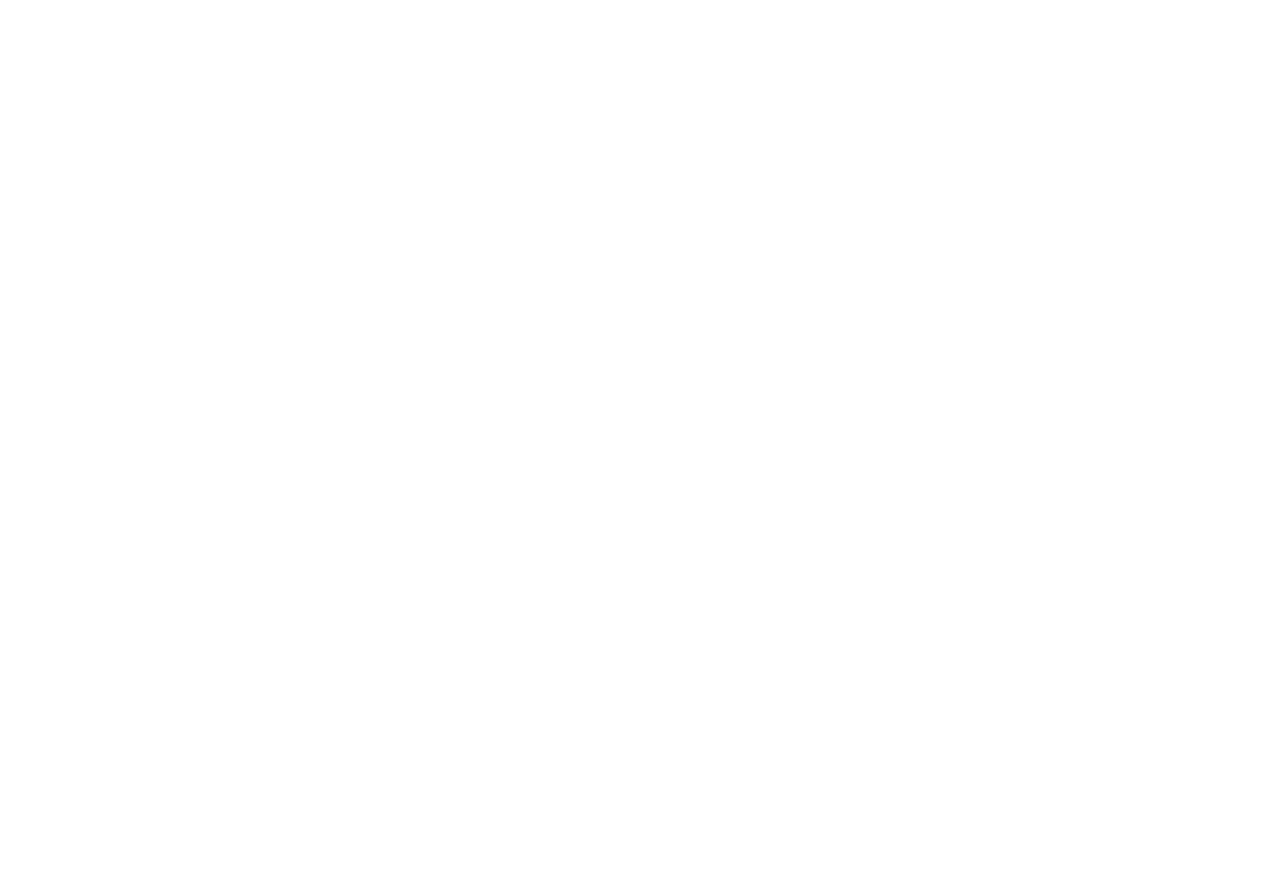
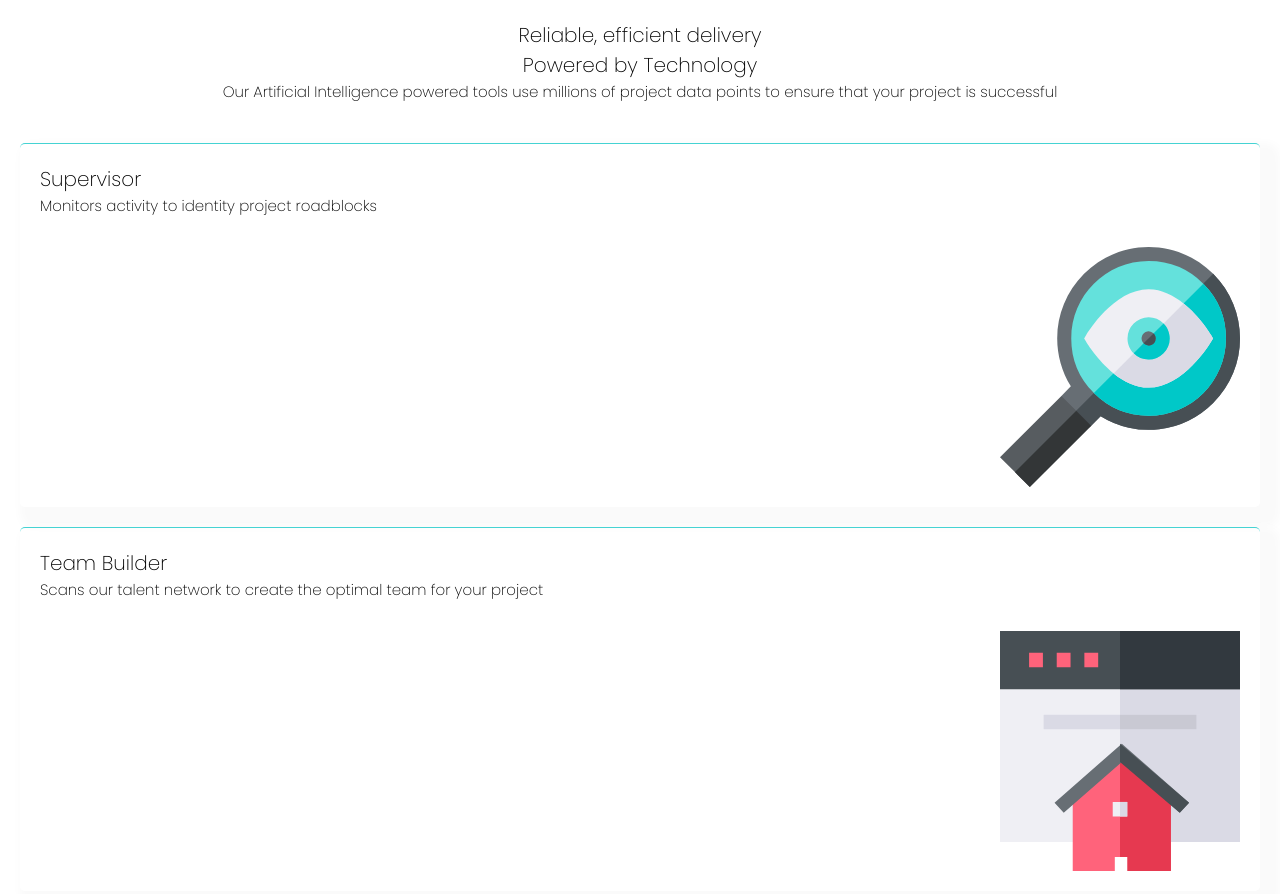
Before and after one commit to Ericksongit/four-card-feacture-section-ericksongit.github.io, a plain HTML site: page index.html in a window 1280 px wide. Shown: the top 894 px of the page. Before the commit the page ends 800 px from the top, so only its background shows below. Drawn offline with Linux system fonts and the light colour scheme.

Commit message:
first commit

```diff
--- a/css/style.css
+++ b/css/style.css
@@ -1,7 +1,55 @@
-
+@import url('https://fonts.googleapis.com/css2?family=Poppins:wght@200;400;600&display=swap');
 
 * {
   margin: 0;
   padding: 0;
   box-sizing: border-box;
+  font-family: 'Poppins', sans-serif;
+  font-size: 15px;
+  font-weight: 200;
 }
+
+:root {
+  --red:  hsl(0, 78%, 62%);
+  --cyan: hsl(180, 62%, 55%);
+  --orange: hsl(34, 86%, 64%);
+  --blue: hsl(212, 86%, 64%);
+  --very-dark-blue: (234, 12%, 34%);
+  --grayish-blue: hsl(229, 6%, 66%);
+  --very-light-gray: hsl(0, 0%, 98%);
+}
+
+
+.title {
+  display: flex;
+  justify-content: center;
+  flex-direction: column;
+  align-items: center;
+  padding:20px;
+}
+
+.title h1, h2{
+  font-size:20px;
+}
+
+.tile h1 {
+  font-weight: 600;
+
+}
+
+.container {
+  display: flex;
+  flex-direction: column;
+  margin: 20px;
+  padding: 20px ;
+  border-top: 1px solid var(--cyan);
+  border-radius: 5px;
+  box-shadow: 10px 10px 10px 10px var(--very-light-gray);
+}
+
+.container img {
+  display: flex;
+  align-self: flex-end;
+  width: 20%;
+  padding-top: 30px;
+}
--- a/index.html
+++ b/index.html
@@ -7,6 +7,33 @@
     <link href="css/style.css" rel="stylesheet">
   </head>
   <body>
-
+    <div class="title">
+      <h2>Reliable, efficient delivery</h2>
+      <h1>Powered by Technology</h1>
+      <span>
+        Our Artificial Intelligence powered tools use millions of project data points
+        to ensure that your project is successful
+      </span>
+    </div>
+    <div class="container">
+      <h2>Supervisor</h2>
+      <p>Monitors activity to identity project roadblocks</p>
+      <img src="assets/icon-supervisor.svg" alt="">
+    </div>
+    <div class="container">
+      <h2>Team Builder</h2>
+      <p>Scans our talent network to create the optimal team for your project</p>
+      <img src="assets/icon-team-builder.svg" alt="">
+    </div>
+    <div class="container">
+      <h2>Karma</h2>
+      <p>Regularly evaluates our talent to ensure quality</p>
+      <img src="assets/icon-karma.svg" alt="">
+    </div>
+    <div class="container">
+      <h2>Calculator</h2>
+      <p>Uses data from past projects to procide better delivery estimates</p>
+      <img src="assets/icon-calculator.svg" alt="">
+    </div>
   </body>
 </html>
```
Also changed, not shown: assets/favicon-32x32.png (added), assets/icon-calculator.svg (added), assets/icon-karma.svg (added), assets/icon-supervisor.svg (added), assets/icon-team-builder.svg (added).
